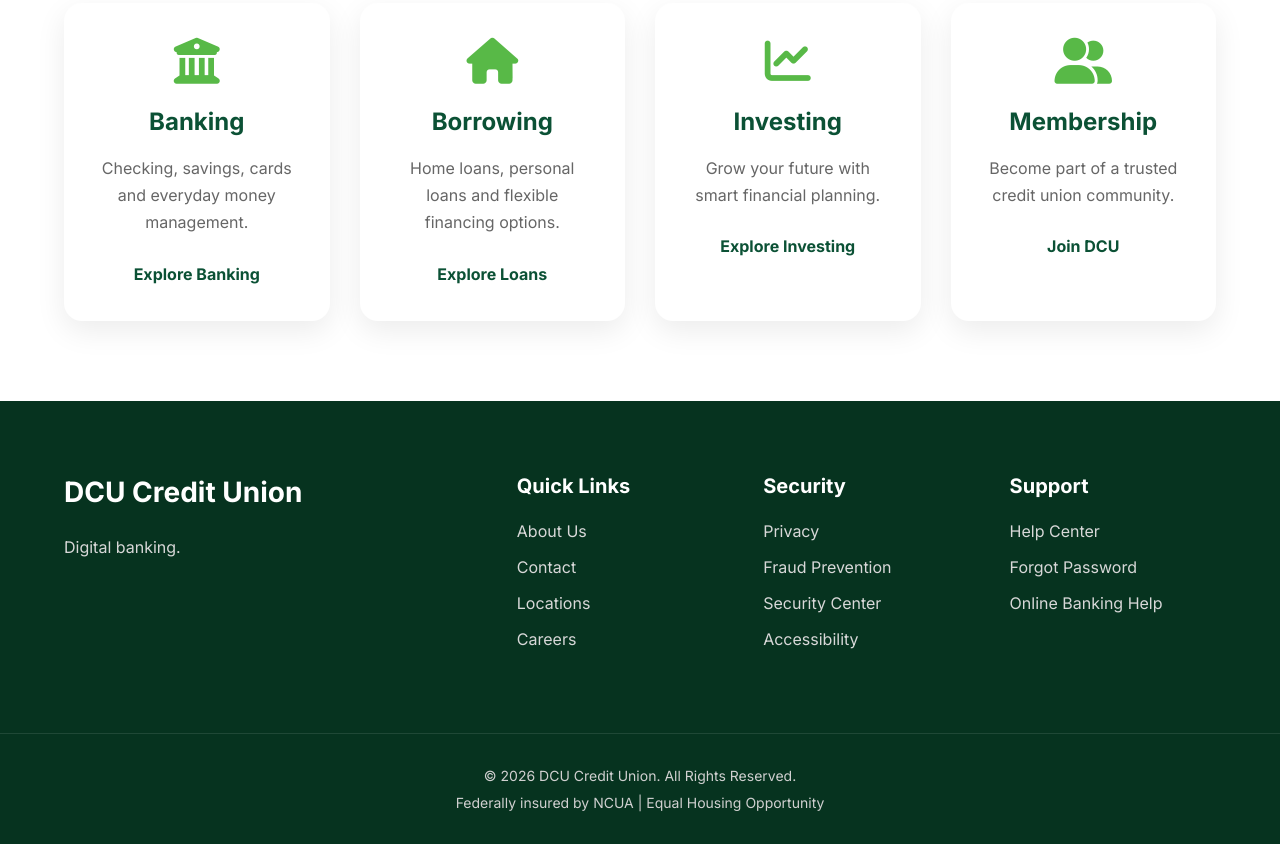
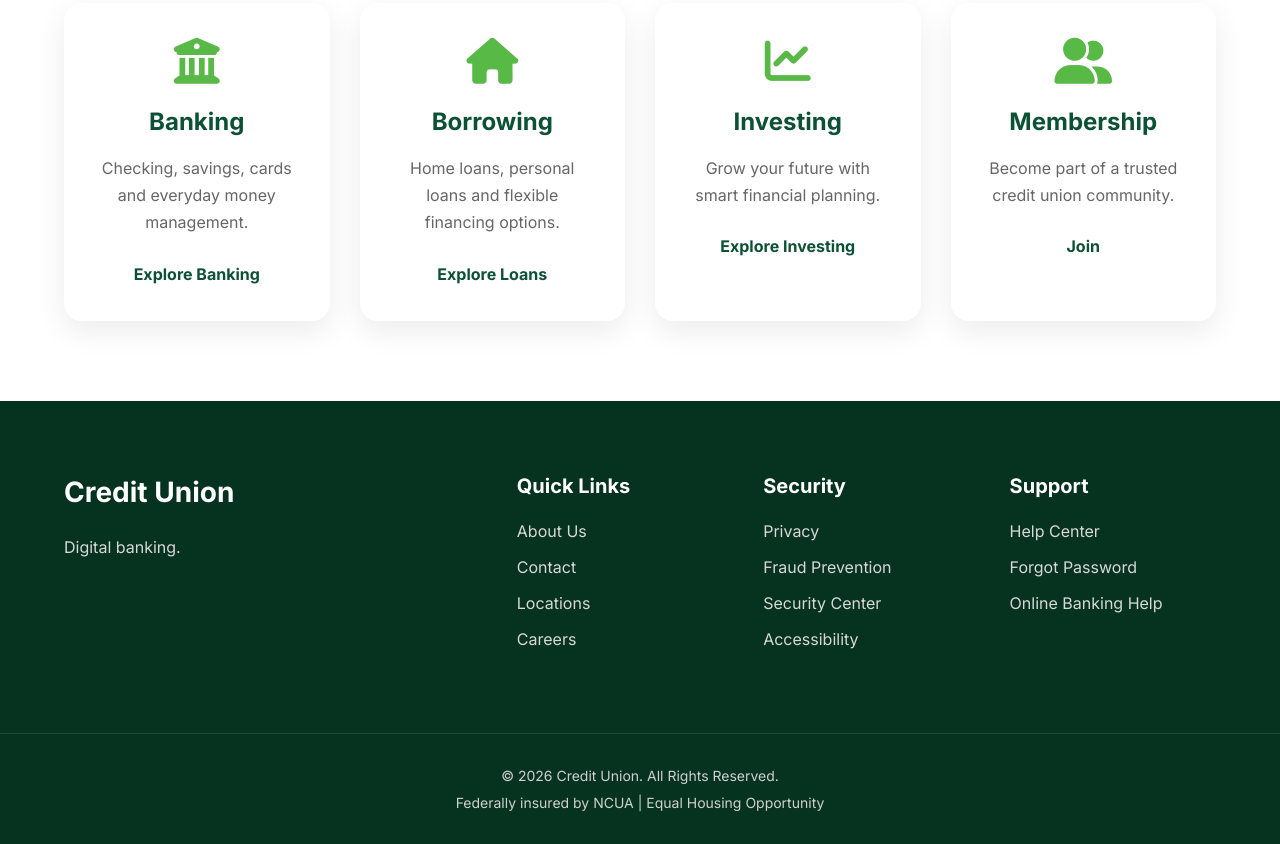
Before and after one commit to beeto123/dcu-credit-union, a website: page public/login.html in a window 1280 px wide. Shown: the part 979-1823 px from the top of the page. Drawn offline with Linux system fonts and the light colour scheme.

Commit message:
Rename project to Unity Credit Union Demo and update login branding

```diff
--- a/public/login.html
+++ b/public/login.html
@@ -7,7 +7,7 @@
 
 <meta name="viewport" content="width=device-width, initial-scale=1.0">
 
-<title>DCU Credit Union | Digital Banking</title>
+<title>Credit Union | Digital Banking</title>
 
 <link rel="preconnect" href="https://fonts.googleapis.com">
 
@@ -282,7 +282,7 @@
 </p>
 
 <a href="#">
-Join DCU
+Join
 </a>
 
 </div>
@@ -300,7 +300,7 @@
 
 <div class="footer-column">
 
-<h3>DCU Credit Union</h3>
+<h3>Credit Union</h3>
 
 <p>
 Digital banking.
@@ -362,7 +362,7 @@
 
 <p>
 
-© 2026 DCU Credit Union. All Rights Reserved.
+© 2026 Credit Union. All Rights Reserved.
 
 </p>
 
```
